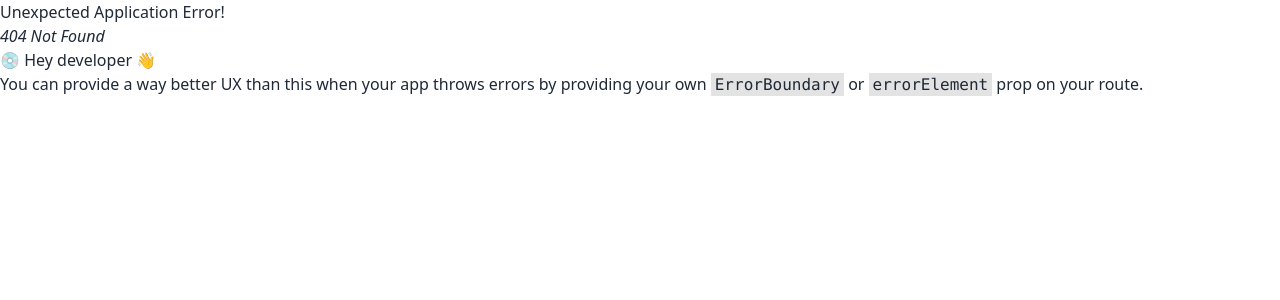
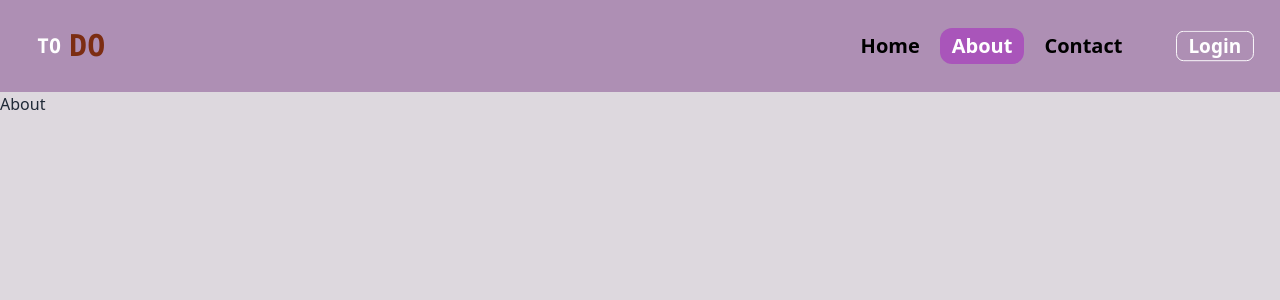
Before and after one commit to Digontha/task-client, a React (Vite) app: page /about in a window 1280 px wide. Before the commit this address had no page. Shown: the top 300 px of the page. Built offline with nearby package versions, Linux system fonts and the light colour scheme.

Commit message:
add routes in navbar

```diff
--- /dev/null
+++ b/src/Pages/About.jsx
@@ -0,0 +1,11 @@
+import React from 'react';
+
+const About = () => {
+    return (
+        <div>
+            About
+        </div>
+    );
+};
+
+export default About;
--- /dev/null
+++ b/src/Pages/Contact.jsx
@@ -0,0 +1,11 @@
+import React from 'react';
+
+const Contact = () => {
+    return (
+        <div>
+           contact
+        </div>
+    );
+};
+
+export default Contact;
--- a/src/Pages/Home.jsx
+++ b/src/Pages/Home.jsx
@@ -4,7 +4,7 @@ import Navbar from '../Shared/Navbar';
 const Home = () => {
     return (
         <div>
-            <Navbar></Navbar>
+
             Home
         </div>
     );
--- a/src/Router/Root.jsx
+++ b/src/Router/Root.jsx
@@ -1,9 +1,11 @@
 import React from 'react';
 import { Outlet } from 'react-router-dom';
+import Navbar from '../Shared/Navbar';
 
 const Root = () => {
     return (
         <div className='bg-[#DDD8DE] min-h-screen'>
+            <Navbar></Navbar>
            <Outlet></Outlet>
         </div>
     );
--- a/src/Shared/Navbar.jsx
+++ b/src/Shared/Navbar.jsx
@@ -5,17 +5,20 @@ const Navbar = () => {
     const navLinks = <div className='text-[20px] flex gap-5 items-center font-semibold '>
         <NavLink  to="/" className={({ isActive, isPending }) =>
 
-            isPending ? "pending" : isActive ? "text-white bg-[#A955BA] p-[5px] rounded-xl" : "text-black"
+            isPending ? "pending" : isActive ? "text-white bg-[#A955BA] px-3 py-2 rounded-xl" : "text-black"
         }>Home
         </NavLink>
         <NavLink  to="/about" className={({ isActive, isPending }) =>
-            isPending ? "pending" : isActive ? "text-white bg-[#A955BA] p-1 rounded-xl" : "text-black"
+            isPending ? "pending" : isActive ? "text-white bg-[#A955BA] px-3 py-2 rounded-xl" : "text-black"
         }>About
         </NavLink>
         <NavLink  to="/contact" className={({ isActive, isPending }) =>
-            isPending ? "pending" : isActive ? "text-white bg-[#A955BA] p-1 rounded-xl" : "text-black"
+            isPending ? "pending" : isActive ? "text-white bg-[#A955BA] px-3 py-2 rounded-xl" : "text-black"
         }>Contact
         </NavLink>
+        {
+            <NavLink className="btn btn-outline btn-sm ml-8 text-white text-xl">Login</NavLink>
+        }
     </div>
     return (
         <>
```
Also changed, not shown: src/Router/Route.jsx (+10 -0 lines).
